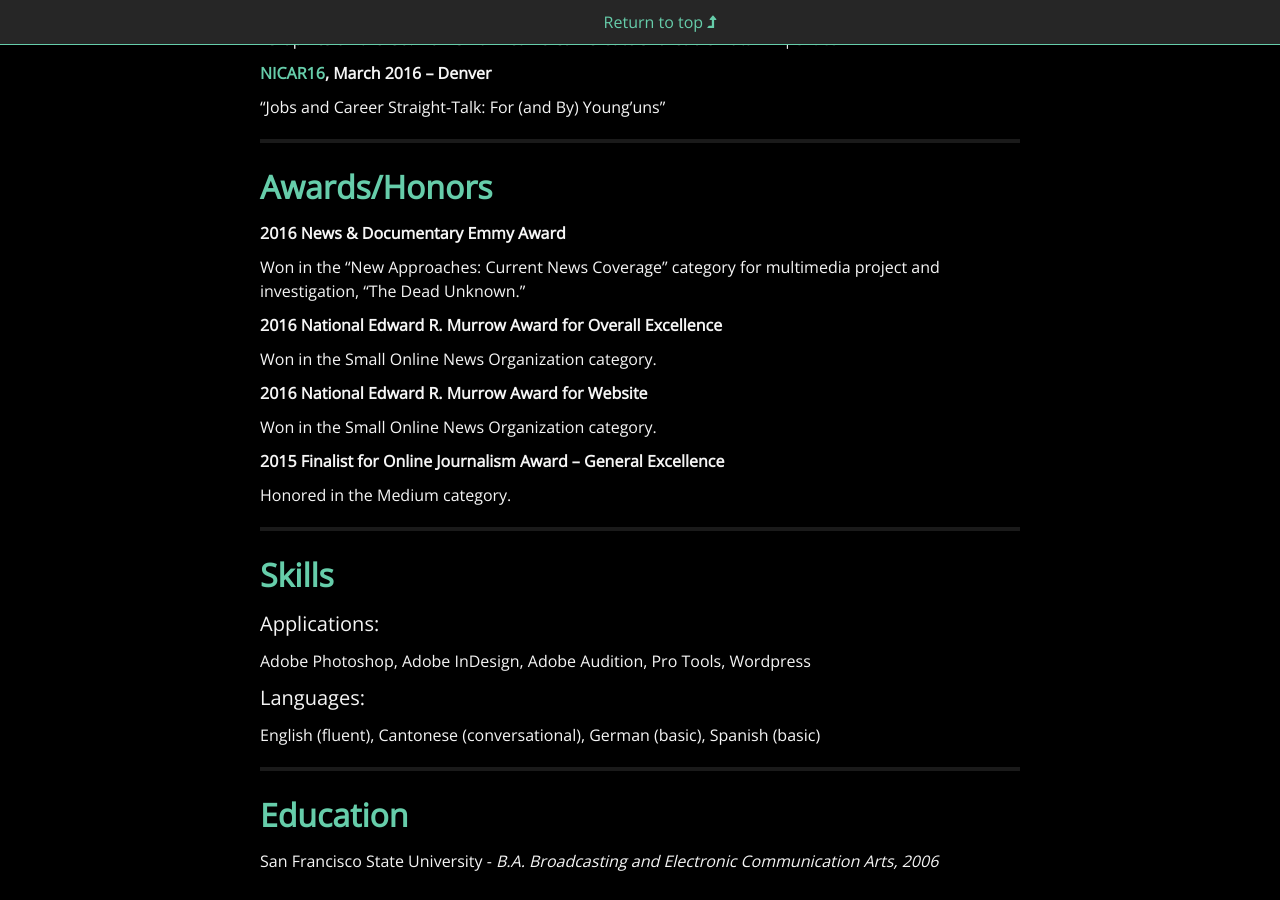
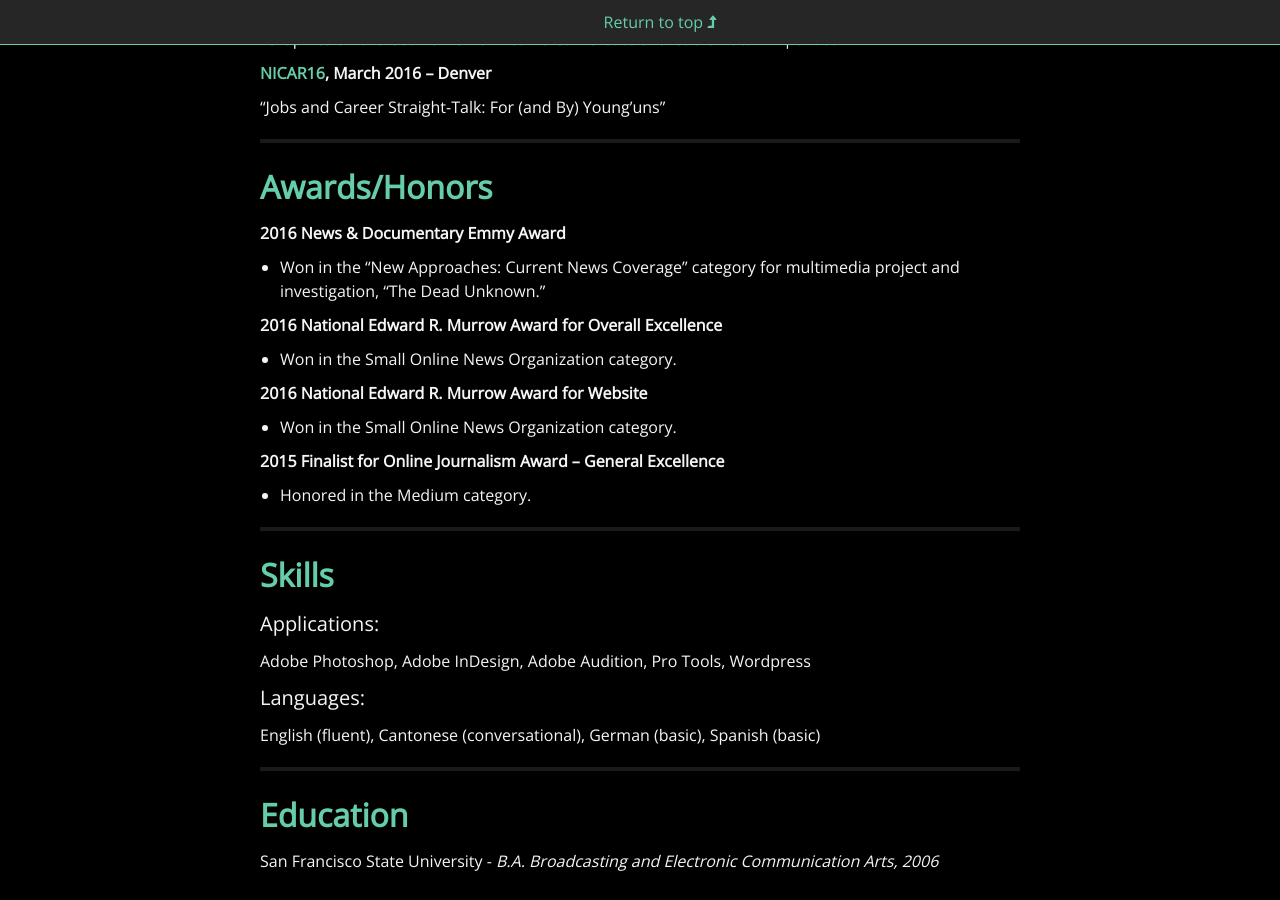
Before and after one commit to juliachanb/juliachanb.github.io, a Jekyll site: the page built from pages/resume.md, in a window 1280 px wide and 900 px high, scrolled down 3426 px. Built offline with Jekyll 4.4.1, drawn with Linux system fonts in a browser that asks for light colours; nearby versions of some CDN libraries; some web fonts are replaced.

Commit message:
formatting awards section

```diff
--- a/pages/resume.md
+++ b/pages/resume.md
@@ -143,19 +143,20 @@ ___
 
 **2016 News & Documentary Emmy Award**
 
-Won in the "New Approaches: Current News Coverage" category for multimedia project and investigation, "The Dead Unknown."
+- Won in the "New Approaches: Current News Coverage" category for multimedia project and investigation, "The Dead Unknown."
 
 **2016 National Edward R. Murrow Award for Overall Excellence**
 
-Won in the Small Online News Organization category.
+- Won in the Small Online News Organization category.
 
 **2016 National Edward R. Murrow Award for Website**
 
-Won in the Small Online News Organization category.
+- Won in the Small Online News Organization category.
 
 **2015 Finalist for Online Journalism Award – General Excellence**
 
-Honored in the Medium category.
+- Honored in the Medium category.
+
 
 ___
 
```
